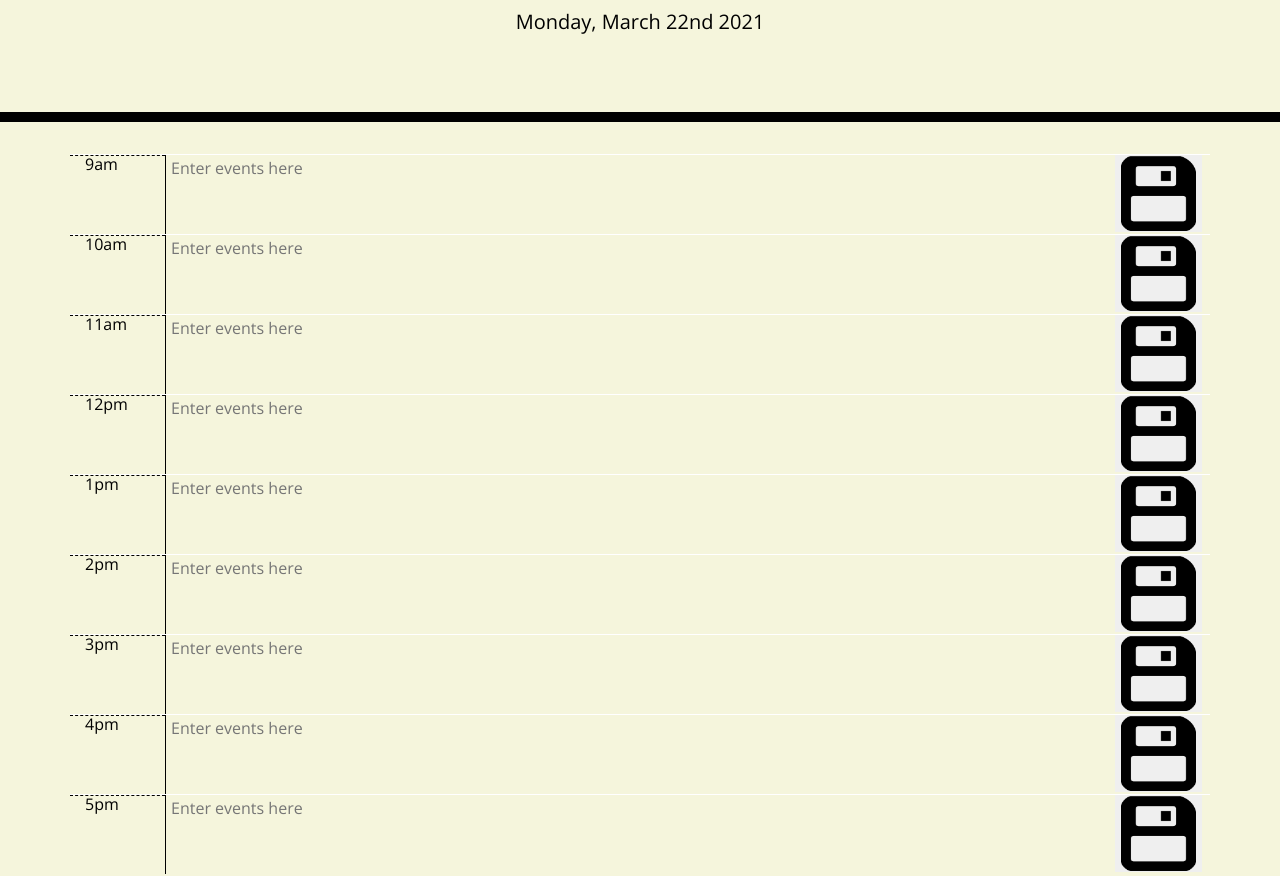
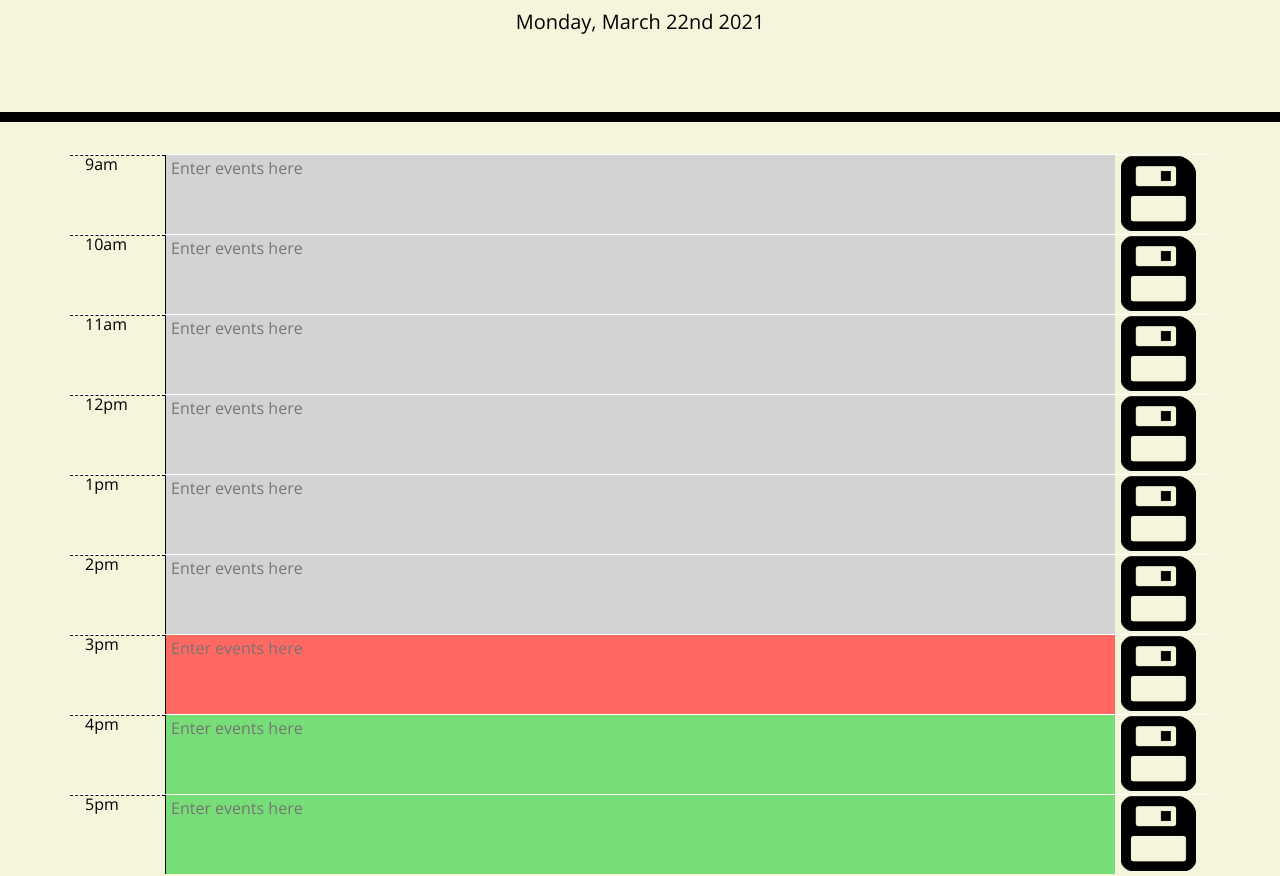
Before and after one commit to JustinNByrd/workday-scheduler, a plain HTML site: page index.html in a window 1280 px wide. Shown: the part 182-1058 px from the top of the page. Drawn offline with nearby package versions, Linux system fonts and the light colour scheme.

Commit message:
Added code to set background color based on time

```diff
--- a/assets/script.js
+++ b/assets/script.js
@@ -1,5 +1,20 @@
 var now = moment();
+now = now.add(-7, "h");
+var nowHour = now.hour();
 var currentDayEl = $("#currentDay");
 
 // Set currentDay <p> text to the current date
 currentDayEl.text(now.format("dddd, MMMM Do YYYY"));
+
+//Set textarea backgrounds based on past, present or future
+for (i = 9; i < 18; i++) {
+    var textareaEl  = $("#textarea-" + i);
+    if (i < nowHour) {
+        textareaEl.addClass("past");
+    }
+    else if (i == nowHour) {
+        textareaEl.addClass("present");
+    }
+    else
+        textareaEl.addClass("future");
+}
--- a/assets/style.css
+++ b/assets/style.css
@@ -61,6 +61,7 @@ textarea{
 
 .saveBtn {
   border: 0;
+  background-color: beige;
 }
 
 .saveBtn i:hover {
--- a/index.html
+++ b/index.html
@@ -25,7 +25,7 @@
                 <p>9am</p>
             </div>
             <div class="col-10 mh-100 p-0 m-0">
-                <textarea id="9am" placeholder="Enter events here"></textarea>
+                <textarea id="textarea-9" placeholder="Enter events here"></textarea>
             </div>
             <div class="col-1 mh-100 p-0">
                 <button class="saveBtn"><img src="./assets/save.png" height="75px"></button>
@@ -36,7 +36,7 @@
                 <p>10am</p>
             </div>
             <div class="col-10 mh-100 p-0 m-0">
-                <textarea id="10am" placeholder="Enter events here"></textarea>
+                <textarea id="textarea-10" placeholder="Enter events here"></textarea>
             </div>
             <div class="col-1 mh-100 p-0">
                 <button class="saveBtn"><img src="./assets/save.png" height="75px"></button>
@@ -47,7 +47,7 @@
                 <p>11am</p>
             </div>
             <div class="col-10 mh-100 p-0 m-0">
-                <textarea id="11am" placeholder="Enter events here"></textarea>
+                <textarea id="textarea-11" placeholder="Enter events here"></textarea>
             </div>
             <div class="col-1 mh-100 p-0">
                 <button class="saveBtn"><img src="./assets/save.png" height="75px"></button>
@@ -58,7 +58,7 @@
                 <p>12pm</p>
             </div>
             <div class="col-10 mh-100 p-0 m-0">
-                <textarea id="12pm" placeholder="Enter events here"></textarea>
+                <textarea id="textarea-12" placeholder="Enter events here"></textarea>
             </div>
             <div class="col-1 mh-100 p-0">
                 <button class="saveBtn"><img src="./assets/save.png" height="75px"></button>
@@ -69,7 +69,7 @@
                 <p>1pm</p>
             </div>
             <div class="col-10 mh-100 p-0 m-0">
-                <textarea id="1pm" placeholder="Enter events here"></textarea>
+                <textarea id="textarea-13" placeholder="Enter events here"></textarea>
             </div>
             <div class="col-1 mh-100 p-0">
                 <button class="saveBtn"><img src="./assets/save.png" height="75px"></button>
@@ -80,7 +80,7 @@
                 <p>2pm</p>
             </div>
             <div class="col-10 mh-100 p-0 m-0">
-                <textarea id="2pm" placeholder="Enter events here"></textarea>
+                <textarea id="textarea-14" placeholder="Enter events here"></textarea>
             </div>
             <div class="col-1 mh-100 p-0">
                 <button class="saveBtn"><img src="./assets/save.png" height="75px"></button>
@@ -91,7 +91,7 @@
                 <p>3pm</p>
             </div>
             <div class="col-10 mh-100 p-0 m-0">
-                <textarea id="3pm" placeholder="Enter events here"></textarea>
+                <textarea id="textarea-15" placeholder="Enter events here"></textarea>
             </div>
             <div class="col-1 mh-100 p-0">
                 <button class="saveBtn"><img src="./assets/save.png" height="75px"></button>
@@ -102,7 +102,7 @@
                 <p>4pm</p>
             </div>
             <div class="col-10 mh-100 p-0 m-0">
-                <textarea id="4pm" placeholder="Enter events here"></textarea>
+                <textarea id="textarea-16" placeholder="Enter events here"></textarea>
             </div>
             <div class="col-1 mh-100 p-0">
                 <button class="saveBtn"><img src="./assets/save.png" height="75px"></button>
@@ -113,7 +113,7 @@
                 <p>5pm</p>
             </div>
             <div class="col-10 mh-100 p-0 m-0">
-                <textarea id="5pm" placeholder="Enter events here"></textarea>
+                <textarea id="textarea-17" placeholder="Enter events here"></textarea>
             </div>
             <div class="col-1 mh-100 p-0">
                 <button class="saveBtn"><img src="./assets/save.png" height="75px"></button>
```
